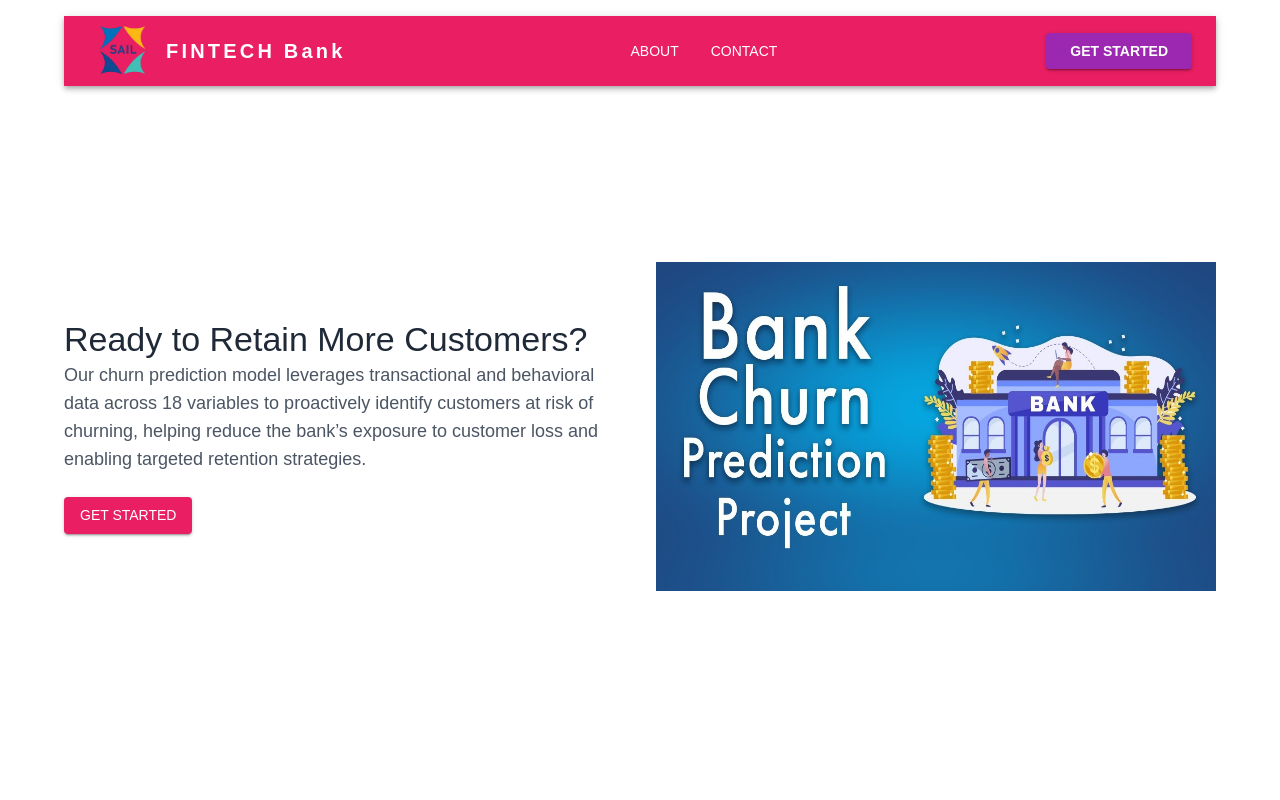
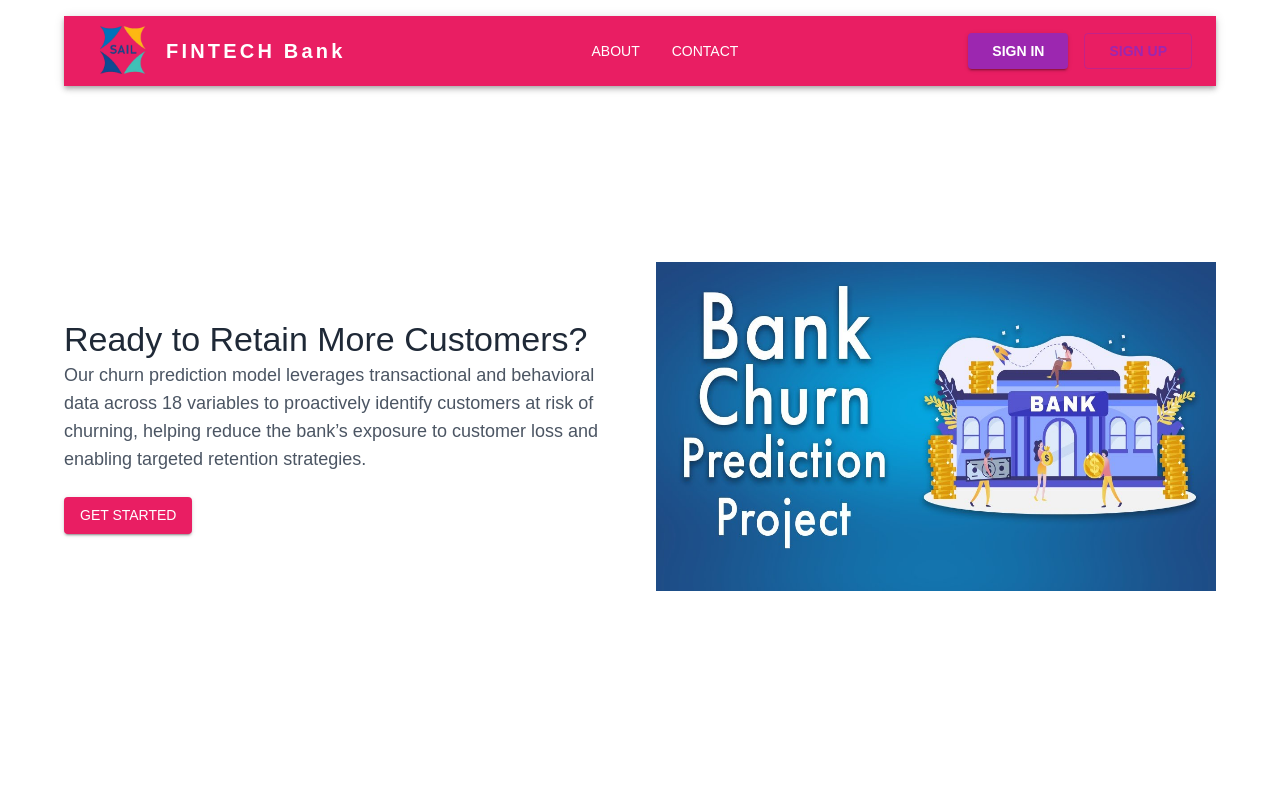
Before and after one commit to Muideen27/Churn-Machine-Learning-Deployment, a React (Vite) app in the folder churn/: page / in a window 1280 px wide. Shown: the top 800 px of the page. Built offline with nearby package versions, Linux system fonts and the light colour scheme.

Commit message:
DRY get started funtionality implemented.

```diff
--- a/churn/src/component/Header.tsx
+++ b/churn/src/component/Header.tsx
@@ -1,31 +1,17 @@
-import React, { useState } from 'react';
+import React from 'react';
 import AppBar from '@mui/material/AppBar';
 import Box from '@mui/material/Box';
 import Toolbar from '@mui/material/Toolbar';
 import Typography from '@mui/material/Typography';
 import Button from '@mui/material/Button';
 import Container from '@mui/material/Container';
-import SignIn from './SignIn';
-import SignUp from './SignUp';
 
-const Header: React.FC = () => {
-  const [modalOpen, setModalOpen] = useState(false);
-  const [isSignIn, setIsSignIn] = useState(true);
+interface HeaderProps {
+  onOpenSignIn: () => void;
+  onOpenSignUp: () => void;
+}
 
-  const handleOpenSignIn = () => {
-    setIsSignIn(true);
-    setModalOpen(true);
-  };
-
-  const handleOpenSignUp = () => {
-    setIsSignIn(false);
-    setModalOpen(true);
-  };
-
-  const handleCloseModal = () => {
-    setModalOpen(false);
-  };
-
+const Header: React.FC<HeaderProps> = ({ onOpenSignIn, onOpenSignUp }) => {
   return (
     <Box sx={{ mt: 2, mb: 4 }}>
       <AppBar position="static" color="primary">
@@ -59,25 +45,28 @@ const Header: React.FC = () => {
               </Button>
             </Box>
 
-            {/* Get Started Button (Right) */}
-            <Button
-              variant="contained"
-              color="secondary"
-              sx={{ fontWeight: 'bold', ml: 'auto', px: 3 }}
-              onClick={handleOpenSignIn} // Open SignIn modal by default
-            >
-              Get Started
-            </Button>
+            {/* Sign In and Sign Up Buttons */}
+            <Box sx={{ ml: 'auto', display: 'flex', gap: 2 }}>
+              <Button
+                variant="contained"
+                color="secondary"
+                sx={{ fontWeight: 'bold', px: 3 }}
+                onClick={onOpenSignIn}
+              >
+                Sign In
+              </Button>
+              <Button
+                variant="outlined"
+                color="secondary"
+                sx={{ fontWeight: 'bold', px: 3 }}
+                onClick={onOpenSignUp}
+              >
+                Sign Up
+              </Button>
+            </Box>
           </Toolbar>
         </Container>
       </AppBar>
-
-      {/* Conditionally render SignIn or SignUp modal */}
-      {modalOpen && isSignIn ? (
-        <SignIn onClose={handleCloseModal} onSwitch={() => handleOpenSignUp()} />
-      ) : modalOpen && !isSignIn ? (
-        <SignUp onClose={handleCloseModal} onSwitch={() => handleOpenSignIn()} />
-      ) : null}
     </Box>
   );
 };
--- a/churn/src/component/LandingPage.tsx
+++ b/churn/src/component/LandingPage.tsx
@@ -1,18 +1,39 @@
-import React from 'react';
+import React, { useState } from 'react';
 import { Box, Button, Typography, Container, Grid } from '@mui/material';
 import Header from './Header';
 import Sponsor from './Sponsor';
-import { Link } from 'react-router-dom';
+import SignIn from './SignIn';
+import SignUp from './SignUp';
 
 const LandingPage: React.FC = () => {
+  const [modalOpen, setModalOpen] = useState(false);
+  const [isSignIn, setIsSignIn] = useState(true);
+
+  // Functions to control the modal
+  const handleOpenSignIn = () => {
+    setIsSignIn(true);
+    setModalOpen(true);
+  };
+
+  const handleOpenSignUp = () => {
+    setIsSignIn(false);
+    setModalOpen(true);
+  };
+
+  const handleCloseModal = () => {
+    setModalOpen(false);
+  };
+
   return (
     <Container maxWidth="lg" className="tw-h-screen tw-bg-white tw-flex tw-flex-col">
       {/* Header Section */}
-      <Header />
+      <Header
+        onOpenSignIn={handleOpenSignIn}
+        onOpenSignUp={handleOpenSignUp}
+      />
 
       {/* Main Content Section */}
       <Grid container spacing={4} alignItems="center" className="tw-flex-grow tw-py-16">
-
         {/* Left Side - CTA Section */}
         <Grid item xs={12} md={6} marginTop={10}>
           <Box>
@@ -26,7 +47,7 @@ const LandingPage: React.FC = () => {
               variant="contained"
               color="primary"
               className="tw-bg-primary tw-text-white tw-font-semibold tw-px-8 tw-py-3"
-              component={Link} to='/home'
+              onClick={handleOpenSignIn} // Open SignIn modal when clicked
             >
               Get Started
             </Button>
@@ -39,7 +60,7 @@ const LandingPage: React.FC = () => {
             src="/src/assets/02.svg"
             alt="Churn Prediction Illustration"
             className="tw-max-w-full tw-h-auto"
-            style={{ maxWidth: '100%' }} // Set max width to 50% of its original size
+            style={{ maxWidth: '100%' }}
           />
         </Grid>
       </Grid>
@@ -47,6 +68,12 @@ const LandingPage: React.FC = () => {
       {/* Sponsor Section */}
       <Sponsor />
 
+      {/* Conditionally render SignIn or SignUp modal */}
+      {modalOpen && isSignIn ? (
+        <SignIn onClose={handleCloseModal} onSwitch={handleOpenSignUp} />
+      ) : modalOpen && !isSignIn ? (
+        <SignUp onClose={handleCloseModal} onSwitch={handleOpenSignIn} />
+      ) : null}
     </Container>
   );
 };
```
